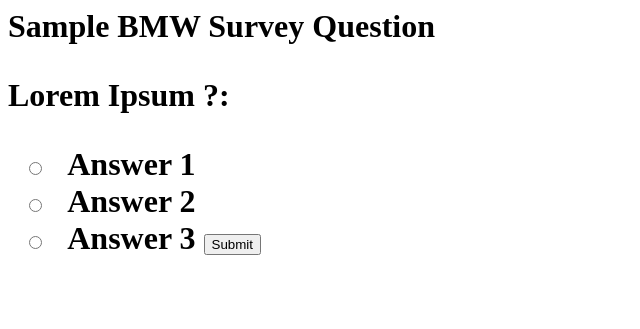
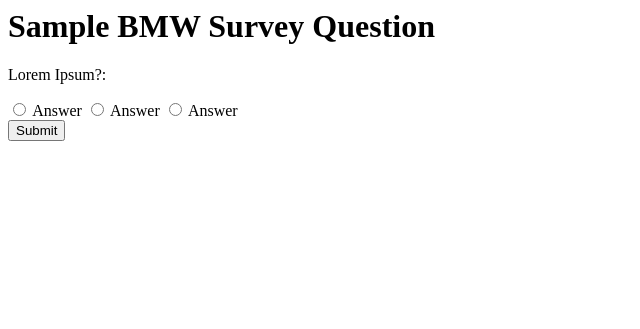
Before and after one commit to kocetomad/MINI-RoadShow-customerFeedback, a website: page Pages/Page2.html in a window 1280 px wide. Shown: the whole page, without its empty margins (0-640 px from the left). Drawn offline with Linux system fonts and the light colour scheme.

Commit message:
added 2 pages and working page 2

```diff
--- a/Pages/Page2.html
+++ b/Pages/Page2.html
@@ -1,30 +1,55 @@
 <html>
   <script>
 
+
+    var link = "";
+
+    function answerChecker()
+    {
+
+      if(document.getElementById("a1").checked == true)
+      {
+
+        var link = "/Page3_Correct.html";
+        document.location.href = link;
+
+      }
+      else
+      {
+        var link = "/Page3_Incorrect.html";
+        document.location.href = link;
+      }
+
+      return link;
+    }
 
   </script>
 
 
     <h1>
+      Sample BMW Survey Question
+    </h1>
+
+    <form>
+
+
+        <p>Lorem Ipsum?:</p>
+        <div>
+          <input type="radio" id="a1"
+                 name="answer" value="answer1">
+          <label for="answer1">Answer</label>
+          <input type="radio" id="a2"
+                 name="answer" value="answer2">
+          <label for="answer2">Answer</label>
+          <input type="radio" id="a3"
+                 name="answer" value="answer3">
+          <label for="answer3">Answer</label>
+        </div>
+        <div>
+          <input type = "button" onClick = " answerChecker() " value = "Submit"/>
+        </div>
+    </form>
 
 
 
-        Sample BMW Survey Question
-
-        <form action="Page3.html">
-            <p>Lorem Ipsum ?:</p>
-
-            <input type="radio" id="a1" name="answer1" value="Answer 1">
-            <label for="a1">Answer 1</label><br>
-            <input type="radio" id="a2" name="answer2" value="Answer 2">
-            <label for="a2">Answer 2</label><br>
-            <input type="radio" id="a3" name="answer3" value="Answer 3">
-            <label for="a3">Answer 3</label>
-
-          <input type="submit" value="Submit">
-        </form>
-
-          <br>
-    </h1>
-
 </html>
```
Also changed, not shown: Pages/Page3_Correct.html (added, +11 -0 lines), Pages/Page3_Incorrect.html (added, +11 -0 lines).
